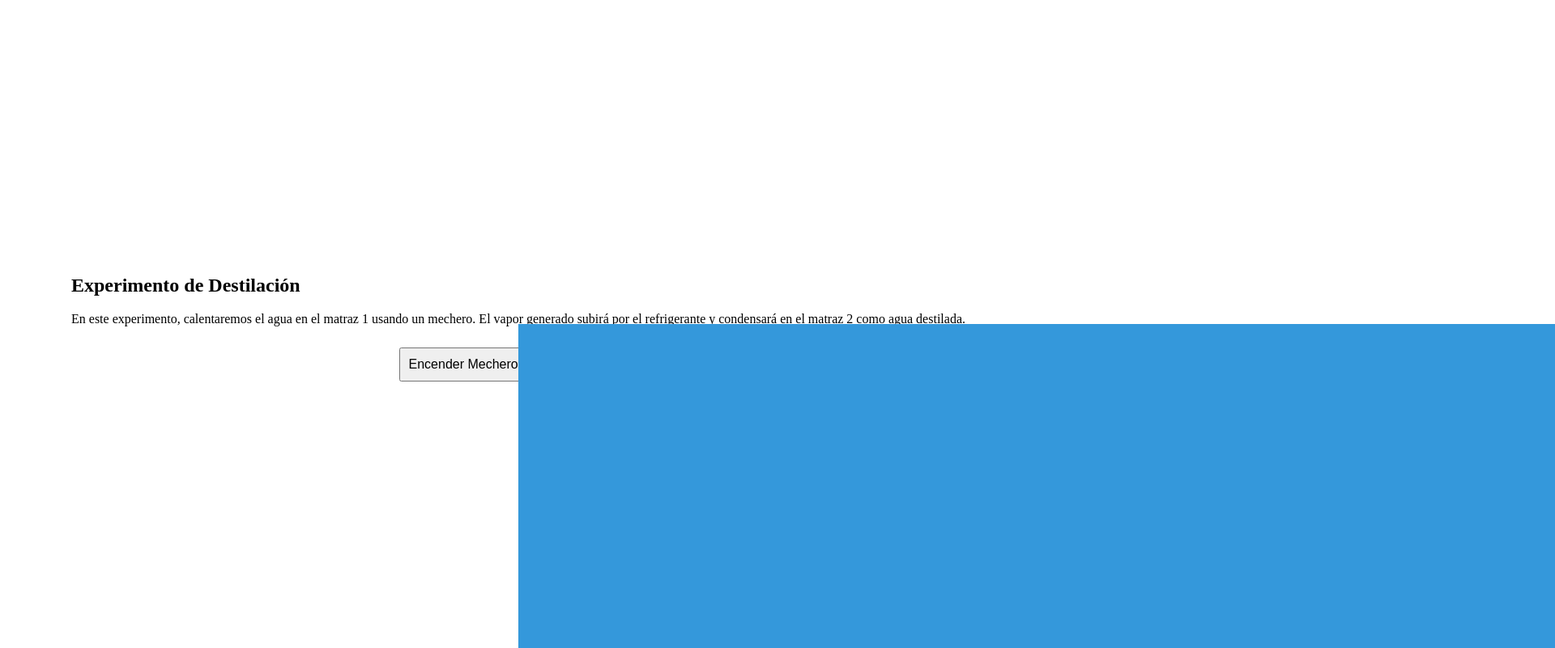
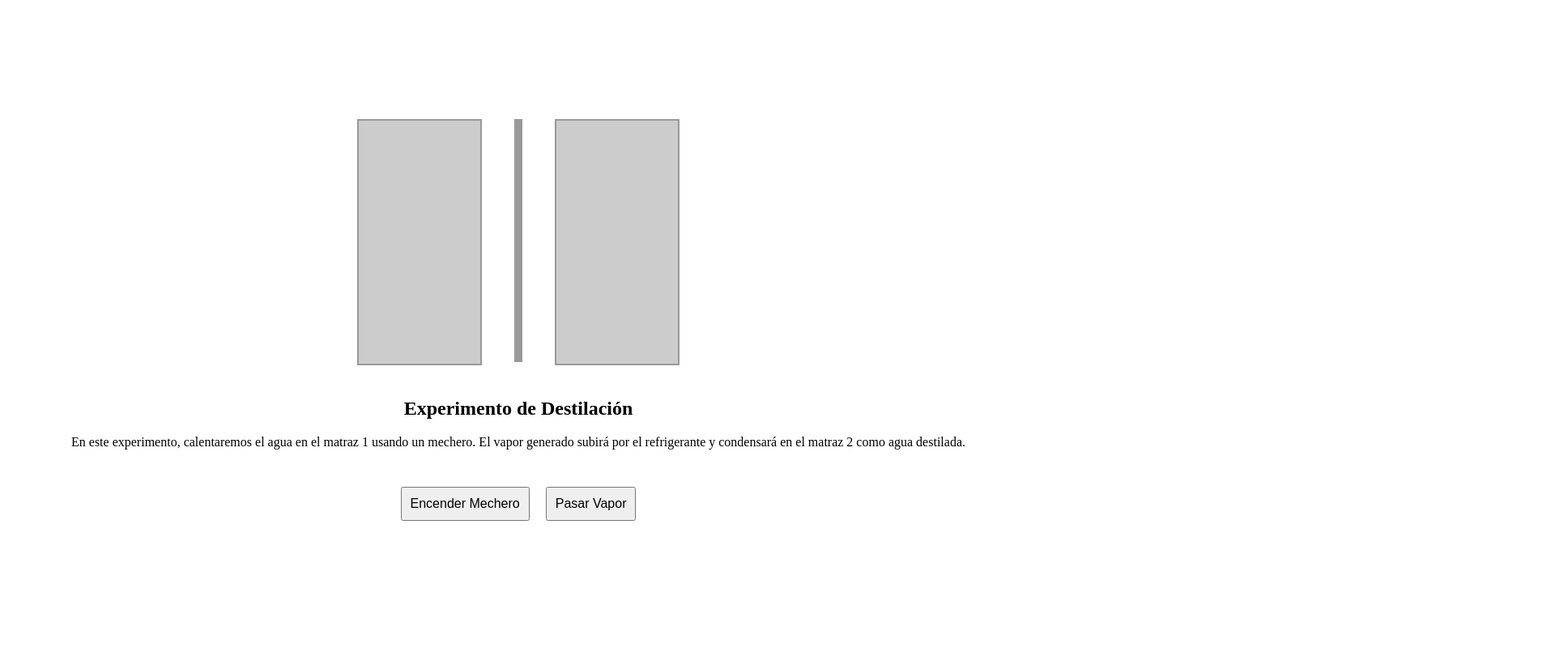
Before and after one commit to MichaelRP98/destilador, a plain HTML site: page index.html in a window 1280 px wide. Shown: the whole page at 81% size, 1920 px wide, since content can reach past the window. Drawn offline with Linux system fonts and the light colour scheme.

Commit message:
styles.css

```diff
--- a/styles.css
+++ b/styles.css
@@ -7,16 +7,21 @@ body {
     margin: 0;
 }
 
-#matraz {
+#lab {
+    display: flex;
+    margin-bottom: 20px;
+}
+
+.matraz {
     position: relative;
-    width: 200px;
+    width: 150px;
     height: 300px;
     background-color: #ccc;
     border: 2px solid #999;
-    margin-bottom: 20px;
+    margin: 0 20px;
 }
 
-#agua, #vapor, #aguaDestilada {
+.agua {
     position: absolute;
     width: 100%;
     background-color: #3498db;
@@ -25,10 +30,23 @@ body {
 
 #vapor {
     height: 50%;
+    display: none;
 }
 
-#aguaDestilada {
-    height: 20%;
+#refrigerante {
+    width: 10px;
+    height: 300px;
+    background-color: #999;
+    margin: 0 20px;
+}
+
+#descripcion {
+    text-align: center;
+    margin-bottom: 20px;
+}
+
+#botones {
+    display: flex;
 }
 
 button {
```
